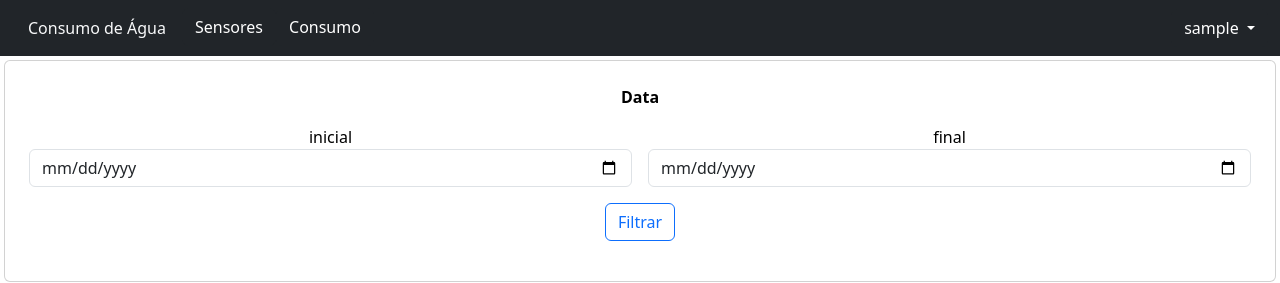
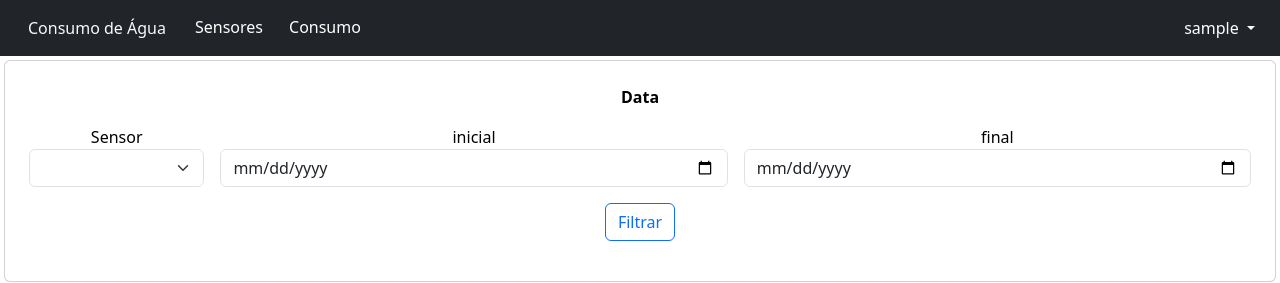
Before and after one commit to Danieldl0/Monitorar_consumo_agua, a Django app: page / in a window 1280 px wide. Shown: the top 283 px of the page. Run offline with Django 4.2, Linux system fonts and the light colour scheme; the visitor is signed in with stand-in values (Sample User, id 1); data that the repository does not hold is empty; some libraries are stand-ins or nearby versions.

Commit message:
add filtro de sensor

```diff
--- a/monitora_consumo_agua/templates/visualizar_consumo.html
+++ b/monitora_consumo_agua/templates/visualizar_consumo.html
@@ -13,6 +13,14 @@
             </tr>
             <tbody class="text-center">
               <tr>
+                <td>
+                  <label for="">Sensor</label>
+                <select class="form-select" name="" id="">
+                  {% for sensor in sensor %}
+                    <option value=sensor >{{sensor}}</option>
+                  {% endfor %}
+                </select>
+                </td>
                 <td>
                   <label for="nome">inicial</label>
                   <input class="form-control" type="date" name="data1" placeholder="dd/mm/yyyy" value= "{{request.GET.data1}}">
--- a/monitora_consumo_agua/views.py
+++ b/monitora_consumo_agua/views.py
@@ -25,6 +25,10 @@ class ConsumoView(TemplateView):
         self.ultimo_dia_mes_atual = (proximo_mes - timedelta(days=proximo_mes.day))
 
         if not request.user.is_anonymous:
+            self.sensores = Sensor.objects.filter(
+                usuario=request.user
+            )
+
             self.consumos_periodo = ConsumoAgua.objects.filter(
                 data_consumo__range=(self.mes_atual, self.ultimo_dia_mes_atual.strftime("%Y-%m-%d")),
                 sensor__usuario=request.user
@@ -55,6 +59,7 @@ class ConsumoView(TemplateView):
             data_inicio += timedelta(days=1)
 
         return render(request, self.template_name, dict(
+            sensor=self.sensores,
             periodo=periodo,
             consumos=self.consumos
         ))
```
